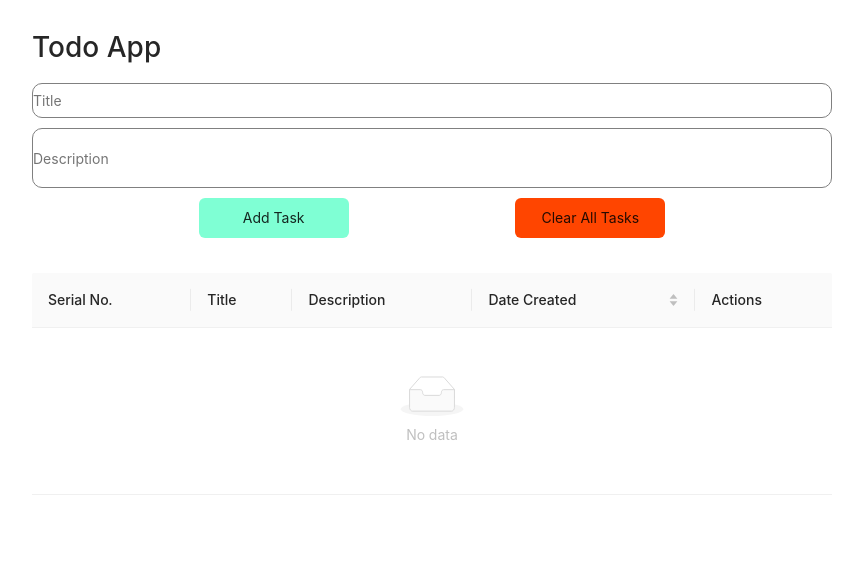
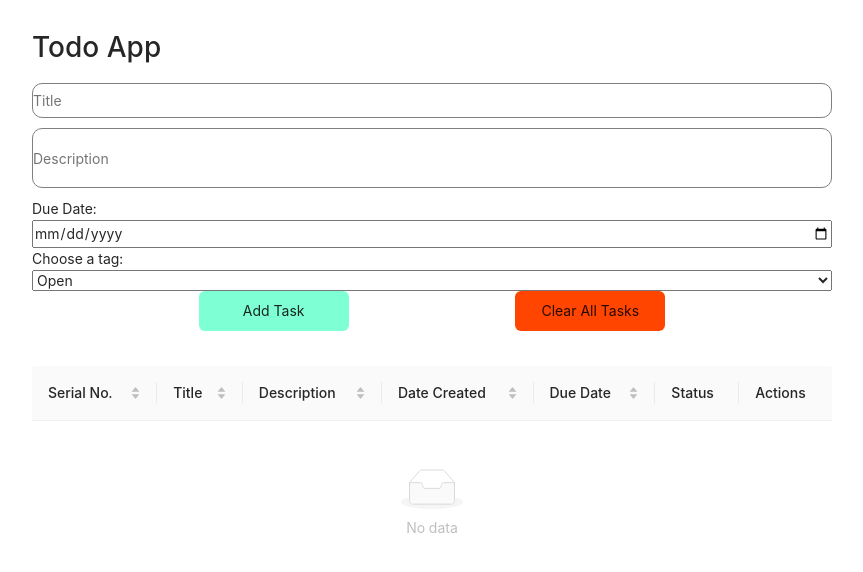
Before and after one commit to iamdarshangowda/Todo-App, a React (Create React App) app: page / in a window 1280 px wide. Shown: the top 572 px of the page, without its empty margins (208-1071 px from the left). Built offline with nearby package versions, Linux system fonts and the light colour scheme.

Commit message:
due date and status added

```diff
--- a/src/App.js
+++ b/src/App.js
@@ -32,6 +32,7 @@ function App() {
           : Number(todoList[todoList.length - 1].serial) + 1,
       [name]: value,
       date: new Date().toLocaleTimeString(),
+      status: "OPEN",
     }));
   }
 
@@ -59,9 +60,9 @@ function App() {
 
   function handleEdit(record) {
     // to open modal of edit button
-    console.log(record.title);
+    console.log(record);
     setIsEditModal(true);
-    setEditing(record.title);
+    setEditing(record);
   }
 
   const columns = [
@@ -69,6 +70,7 @@ function App() {
       title: "Serial No.",
       dataIndex: "serial",
       key: "id",
+      sorter: (a, b) => a.serial - b.serial,
     },
     {
       title: "Title",
@@ -77,11 +79,13 @@ function App() {
       render: (title) => {
         return <a>{title}</a>;
       },
+      sorter: (a, b) => a.title - b.title,
     },
     {
       title: "Description",
       dataIndex: "description",
       key: "id",
+      sorter: (a, b) => a.description - b.description,
     },
     {
       title: "Date Created",
@@ -90,12 +94,24 @@ function App() {
       sorter: (a, b) => a.date - b.date,
     },
     {
+      title: "Due Date",
+      dataIndex: "due",
+      key: "id",
+      sorter: (a, b) => a.due - b.due,
+    },
+    {
+      title: "Status",
+      dataIndex: "status",
+      key: "id",
+    },
+    {
       title: "Actions",
       key: "8116",
       render: (record) => {
         return (
           <>
             <EditOutlined
+              id={todoData.id}
               onClick={() => {
                 handleEdit(record);
               }}
@@ -119,8 +135,9 @@ function App() {
     setIsClearModal(false);
   }
 
-  function editTask() {
+  function editTask(e) {
     // modal button edit
+    setEditing((prev) => ({}));
     setIsEditModal(false);
   }
 
@@ -131,6 +148,7 @@ function App() {
         <input
           type="text"
           placeholder="Title"
+          maxLength="100"
           className="title_input"
           name="title"
           ref={titleRef}
@@ -140,12 +158,28 @@ function App() {
         <input
           type="text"
           placeholder="Description"
+          maxLength="100"
           className="desc_input"
           name="description"
           ref={descRef}
           value={todoData.description}
           onChange={handleTodoData}
         />
+        <label htmlFor="dueDate">Due Date:</label>
+        <input
+          type="date"
+          id="dueDate"
+          name="due"
+          value={todoData.due}
+          onChange={handleTodoData}
+        />
+        <label for="tag">Choose a tag:</label>
+        <select name="tag" id="tag" required>
+          <option value="open">Open</option>
+          <option value="working">Working</option>
+          <option value="done">Done</option>
+          <option value="overdue">Overdue</option>
+        </select>
         <div className="btn-container">
           <button className="btn add_btn" onClick={handleAddTodoList}>
             Add Task
@@ -172,7 +206,8 @@ function App() {
         onCancel={() => setIsEditModal(false)}
         onOk={() => editTask()}
       >
-        <Input value={editing} />
+        <Input name="title" value={editing.title} id={editing.id} />
+        <Input name="description" value={editing.description} id={editing.id} />
       </Modal>
     </div>
   );
```
